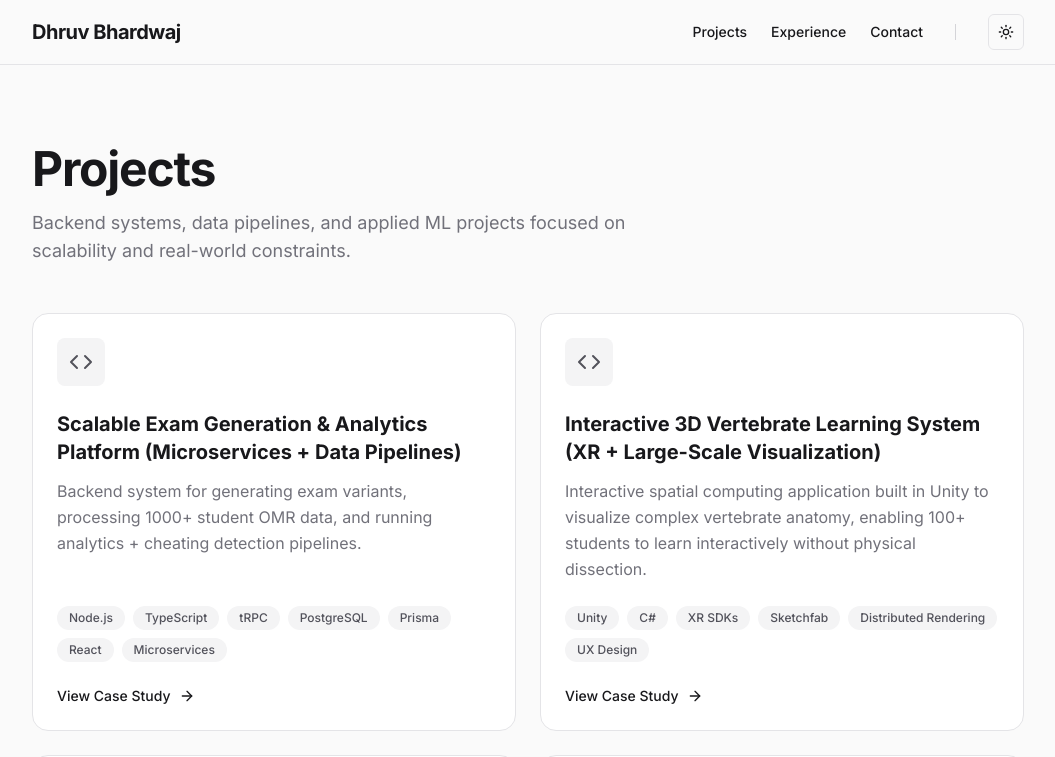
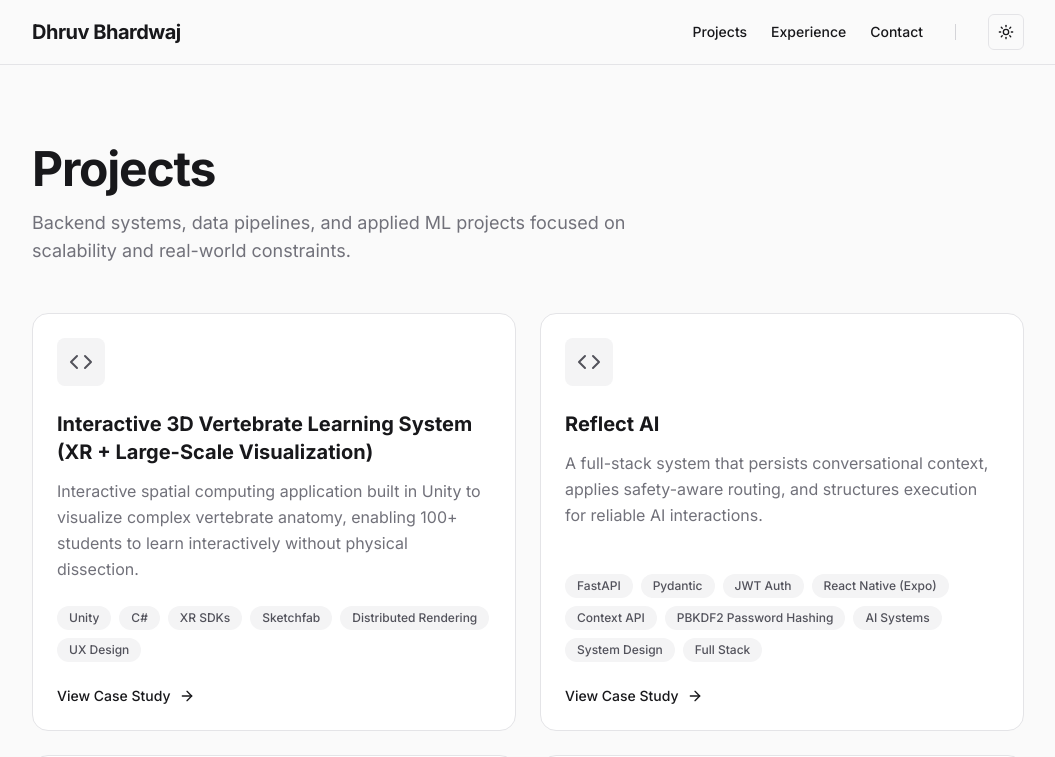
Before and after one commit to d2r3v/d2r3v.github.io, a Next.js app: page /projects in a window 1280 px wide. Shown: the top 757 px of the page, without its empty margins (112-1167 px from the left). Built offline with nearby package versions, Linux system fonts and the light colour scheme; no server answers.

Commit message:
Updated Project Structure

```diff
--- a/app/projects/data.ts
+++ b/app/projects/data.ts
@@ -14,7 +14,7 @@ export type Project = {
   diagram?: string
   diagramTitle?: string
   visuals?: { title: string; src: string; caption: string }[]
-  standoutSections?: { title: string; content: string }[]
+  standoutSections?: { title: string; content: string | string[] }[]
   tech: string[]
   githubUrl: string
   demoUrl?: string
@@ -24,65 +24,22 @@ export type Project = {
 
 export const projectsData: Project[] = [
   {
-    id: "exam-generation",
-    slug: "exam-generation-analysis",
-    title: "Scalable Exam Generation & Analytics Platform (Microservices + Data Pipelines)",
-    tagline: "Backend system processing 1000+ student exam submissions with automated grading, analytics, and cross-variant cheating detection.",
-    summary: "Backend system for generating exam variants, processing 1000+ student OMR data, and running analytics + cheating detection pipelines.",
-    metrics: [
-      "Processed OMR data for 1000+ student submissions per exam cycle",
-      "Detected cross-variant anomalies using statistical comparison pipelines",
-      "Handled high-volume CSV ingestion and validation over independent microservices"
-    ],
-    contributions: [
-      "Designed microservice backend (Auth, Exam, Analytics) using tRPC + PostgreSQL.",
-      "Built CSV ingestion pipeline mapping OMR responses to structured student records.",
-      "Implemented deterministic grading engine (partial credit, negative marking, snapshots).",
-      "Developed cheating detection using cross-variant similarity + statistical risk scoring."
-    ],
-    visuals: [
-      {
-        title: "System Overview",
-        src: "/System_architecture.png",
-        caption: "Microservice architecture with API gateway routing requests across auth, exam generation, and analytics services"
-      },
-      {
-        title: "Grading & Analytics Pipeline",
-        src: "/Grading & Analytics Pipeline.png",
-        caption: "End-to-end pipeline from CSV ingestion to grading, analytics, and anomaly detection."
-      }
-    ],
-    standoutSections: [
-      {
-        title: "Algorithmic Cheating Detection Engine",
-        content: "A core capability of the system is applied statistical anomaly detection. Rather than relying on simple metadata, the pipeline conducts cross-variant answer comparisons. It actively regrades students against incorrectly shifted answer keys to track specific statistical similarities, utilizing risk scoring to surface potential academic misconduct purely from OMR data patterns."
-      },
-      {
-        title: "Scalability & Data Integrity Design",
-        content: "Designed to handle 1000+ students per exam cycle with heavy concurrent workflows. Built on a strictly typed, full-stack architecture running Node.js and React. On the database layer, strict multi-tenant isolation is enforced via PostgreSQL Row-Level Security (RLS) while audit-safe historic integrity is guaranteed by maintaining immutable snapshots of exams mapped to specific submissions. Designed to ensure reproducible grading and audit-safe results through immutable snapshots and variant-specific mappings."
-      }
-    ],
-    tech: ["Node.js", "TypeScript", "tRPC", "PostgreSQL", "Prisma", "React", "Microservices"],
-    githubUrl: "",
-    reportUrl: "/Exam_Gen_Project_Report.pdf",
-    status: "Completed"
-  },
-  {
     id: "xr-vertebrate",
     slug: "xr-vertebrate-visualization",
     title: "Interactive 3D Vertebrate Learning System (XR + Large-Scale Visualization)",
     tagline: "Immersive classroom application integrating dynamic 3D asset pipelines",
-    summary: "Interactive spatial computing application built in Unity to visualize complex vertebrate anatomy, enabling 100+ students to learn interactively without physical dissection.",
+    summary:
+      "Interactive spatial computing application built in Unity to visualize complex vertebrate anatomy, enabling 100+ students to learn interactively without physical dissection.",
     metrics: [
       "Deployed and rigorously tested with 100+ active biology students",
       "Rendered high-fidelity volumetric anatomy models maintaining a steady 60+ FPS",
-      "Achieved 90% cross-device accessibility parity leveraging Sketchfab integration"
+      "Achieved 90% cross-device accessibility parity leveraging Sketchfab integration",
     ],
     contributions: [
       "Built dynamic model loading system mapping folder workspaces seamlessly to improve lecture flow.",
       "Designed an intuitive interaction layer optimized for low cognitive load and input precision.",
       "Conducted usability testing removing motion sickness by implementing stable visual reference bases.",
-      "Optimized rendering thresholds and camera speeds for a strict high-resolution video wall deployment."
+      "Optimized rendering thresholds and camera speeds for a strict high-resolution video wall deployment.",
     ],
     diagram: `Controller Input → Interaction System → Model Controller → Renderer
                                    ↓
@@ -90,33 +47,155 @@ export const projectsData: Project[] = [
     standoutSections: [
       {
         title: "Explored System Extensions & Tradeoffs",
-        content: "CROSS-DEVICE ACCESSIBILITY (WEB-BASED RENDERING)\nGoal: Make the system accessible without high-end hardware.\nApproach: Explored WebSockets and remote rendering. Due to the high infrastructure cost, we opted to use Sketchfab instead, achieving ~90% of accessibility goals with minimal engineering overhead, trading custom guided labs for scalability.\n\nMOBILE-BASED CONTROLLER (GYROSCOPE INTERACTION)\nGoal: Replace traditional input with mobile controls via QR code.\nTech: Explored real-time sensor streaming over Firebase.\nOutcome: Deferred implementation because real-time synchronization scaling in a dense lab setting added too much complexity. Key insight: Interaction design must balance novelty with reliability in teaching environments."
+        content:
+          "CROSS-DEVICE ACCESSIBILITY (WEB-BASED RENDERING)\nGoal: Make the system accessible without high-end hardware.\nApproach: Explored WebSockets and remote rendering. Due to the high infrastructure cost, we opted to use Sketchfab instead, achieving ~90% of accessibility goals with minimal engineering overhead, trading custom guided labs for scalability.\n\nMOBILE-BASED CONTROLLER (GYROSCOPE INTERACTION)\nGoal: Replace traditional input with mobile controls via QR code.\nTech: Explored real-time sensor streaming over Firebase.\nOutcome: Deferred implementation because real-time synchronization scaling in a dense lab setting added too much complexity. Key insight: Interaction design must balance novelty with reliability in teaching environments.",
       },
       {
         title: "Reliability & Interaction Design Challenges",
-        content: "CONTROLLER RELIABILITY UNDER LOAD\nProblem: Bluetooth controllers frequently disconnected in high-density labs, causing erratic model behavior.\nSolution: We implemented software-level input validation, added fallbacks, and enforced safe defaults upon signal loss, significantly stabilizing the system.\n\nDESIGNING FOR DIFFERENT USER MENTAL MODELS\nObservation: Usability tests showed that older instructors preferred structured, predictable actions, whereas younger students preferred fluid, direct manipulation.\nApproach: We iterated on control schemes to balance simplicity, responsiveness, and predictability—proving that 'intuitive' design is context-dependent."
-      }
+        content:
+          "CONTROLLER RELIABILITY UNDER LOAD\nProblem: Bluetooth controllers frequently disconnected in high-density labs, causing erratic model behavior.\nSolution: We implemented software-level input validation, added fallbacks, and enforced safe defaults upon signal loss, significantly stabilizing the system.\n\nDESIGNING FOR DIFFERENT USER MENTAL MODELS\nObservation: Usability tests showed that older instructors preferred structured, predictable actions, whereas younger students preferred fluid, direct manipulation.\nApproach: We iterated on control schemes to balance simplicity, responsiveness, and predictability—proving that 'intuitive' design is context-dependent.",
+      },
     ],
-    tech: ["Unity", "C#", "XR SDKs", "Sketchfab", "Distributed Rendering", "UX Design"],
+    tech: [
+      "Unity",
+      "C#",
+      "XR SDKs",
+      "Sketchfab",
+      "Distributed Rendering",
+      "UX Design",
+    ],
     githubUrl: "",
-    status: "Completed"
+    status: "Completed",
+  },
+  {
+    id: "reflect-ai",
+    slug: "reflect-ai",
+    title: "Reflect AI",
+    tagline: "Memory-aware AI companion with safety-aware response routing",
+    summary:
+      "A full-stack system that persists conversational context, applies safety-aware routing, and structures execution for reliable AI interactions.",
+    overview:
+      "Most AI chat systems treat conversations as stateless. Reflect AI explores how persistent memory and structured execution pipelines enable more reliable and context-aware AI systems.",
+    metrics: [
+      "Implemented end-to-end authenticated chat flow with persistent conversation support",
+      "Structured backend for context retrieval and future tool orchestration",
+    ],
+    contributions: [
+      "Designed a memory-aware conversation system with persistent context retrieval",
+      "Built a modular backend architecture (FastAPI) supporting context, tools, and execution pipelines",
+      "Implemented end-to-end authentication with secure token handling in a React Native (Expo) app",
+      "Structured the system for future tool orchestration and multi-step reasoning",
+      "Designed a safety-aware response pipeline (risk classification → mode selection → controlled response routing)",
+    ],
+    standoutSections: [
+      {
+        title: "System Design Highlights",
+        content: [
+          "Separation of concerns between mobile client and backend services",
+          "Planned execution pipeline: context → tool selection → execution → response",
+          "Deterministic context updates to avoid race conditions in parallel execution",
+          "Extensible architecture for LLM providers and external tools",
+        ],
+      },
+      {
+        title: "What I Learned",
+        content: [
+          "Designing AI systems requires more than model calls — state, safety, and execution flow matter",
+          "Clean abstractions early (context, tools, orchestration) prevent major refactors later",
+          "Balancing extensibility with simplicity is critical to avoid overengineering",
+        ],
+      },
+    ],
+    tech: [
+      "FastAPI",
+      "Pydantic",
+      "JWT Auth",
+      "React Native (Expo)",
+      "Context API",
+      "PBKDF2 Password Hashing",
+      "AI Systems",
+      "System Design",
+      "Full Stack",
+    ],
+    status: "In Progress",
+    githubUrl: "https://github.com/d2r3v/reflect-ai",
+  },
+  {
+    id: "exam-generation",
+    slug: "exam-generation-analysis",
+    title: "Scalable Exam Generation & Analytics Platform (Microservices + Data Pipelines)",
+    tagline:
+      "Backend system processing 1000+ student exam submissions with automated grading, analytics, and cross-variant cheating detection.",
+    summary:
+      "Backend system for generating exam variants, processing 1000+ student OMR data, and running analytics + cheating detection pipelines.",
+    metrics: [
+      "Processed OMR data for 1000+ student submissions per exam cycle",
+      "Detected cross-variant anomalies using statistical comparison pipelines",
+      "Handled high-volume CSV ingestion and validation over independent microservices",
+    ],
+    contributions: [
+      "Designed microservice backend (Auth, Exam, Analytics) using tRPC + PostgreSQL.",
+      "Built CSV ingestion pipeline mapping OMR responses to structured student records.",
+      "Implemented deterministic grading engine (partial credit, negative marking, snapshots).",
+      "Developed cheating detection using cross-variant similarity + statistical risk scoring.",
+    ],
+    visuals: [
+      {
+        title: "System Overview",
+        src: "/System_architecture.png",
+        caption:
+          "Microservice architecture with API gateway routing requests across auth, exam generation, and analytics services",
+      },
+      {
+        title: "Grading & Analytics Pipeline",
+        src: "/Grading & Analytics Pipeline.png",
+        caption:
+          "End-to-end pipeline from CSV ingestion to grading, analytics, and anomaly detection.",
+      },
+    ],
+    standoutSections: [
+      {
+        title: "Algorithmic Cheating Detection Engine",
+        content:
+          "A core capability of the system is applied statistical anomaly detection. Rather than relying on simple metadata, the pipeline conducts cross-variant answer comparisons. It actively regrades students against incorrectly shifted answer keys to track specific statistical similarities, utilizing risk scoring to surface potential academic misconduct purely from OMR data patterns.",
+      },
+      {
+        title: "Scalability & Data Integrity Design",
+        content:
+          "Designed to handle 1000+ students per exam cycle with heavy concurrent workflows. Built on a strictly typed, full-stack architecture running Node.js and React. On the database layer, strict multi-tenant isolation is enforced via PostgreSQL Row-Level Security (RLS) while audit-safe historic integrity is guaranteed by maintaining immutable snapshots of exams mapped to specific submissions. Designed to ensure reproducible grading and audit-safe results through immutable snapshots and variant-specific mappings.",
+      },
+    ],
+    tech: [
+      "Node.js",
+      "TypeScript",
+      "tRPC",
+      "PostgreSQL",
+      "Prisma",
+      "React",
+      "Microservices",
+    ],
+    githubUrl: "",
+    reportUrl: "/Exam_Gen_Project_Report.pdf",
+    status: "Completed",
   },
   {
     id: "pillcare",
     slug: "pillcare",
     title: "PillCare",
-    tagline: "Multi-modal ML system combining vision and OCR to identify pills under real-world ambiguity.",
-    summary: "Deep learning system identifying medications from real-world images (vision + OCR imprints), achieving 84% accuracy via gated modality fusion.",
+    tagline:
+      "Multi-modal ML system combining vision and OCR to identify pills under real-world ambiguity.",
+    summary:
+      "Deep learning system identifying medications from real-world images (vision + OCR imprints), achieving 84% accuracy via gated modality fusion.",
     metrics: [
       "Achieved 84% identification accuracy using gated modality fusion",
       "Outperformed vision-only baseline by +3.6% on extremely ambiguous visual features",
-      "Expanded training dataset by 3x (707 images) utilizing targeted offline augmentation"
+      "Expanded training dataset by 3x (707 images) utilizing targeted offline augmentation",
     ],
     contributions: [
       "Built multi-stage ML pipeline mapping preprocessing → OCR → fusion → inference utilizing MobileNetV2 and CRNN models.",
       "Designed gated fusion mechanism dynamically weighing visual vs. OCR inputs, dampening noisy text influence.",
       "Optimized cross-entropy loss across 16 imbalanced drug classes via targeted offline augmentation.",
-      "Automated dataset expansion using openFDA APIs and deployed the full graph to edge devices via TFLite."
+      "Automated dataset expansion using openFDA APIs and deployed the full graph to edge devices via TFLite.",
     ],
     diagramTitle: "Model Pipeline (Vision + OCR Fusion)",
     diagram: `Image Input
@@ -133,75 +212,43 @@ export const projectsData: Project[] = [
     standoutSections: [
       {
         title: "The Gated Fusion Idea",
-        content: "Most pill identification systems rely on either image classification or text lookup, which breaks down in real-world conditions (missing text, similar pills). Instead of treating vision and OCR equally, PillCare employs a confidence gate that decides when OCR should influence predictions. This allows the system to ignore OCR when no readable text exists and use it when visual ambiguity is high. This approach raised accuracy to 84% (+3.6% over vision-only)."
+        content:
+          "Most pill identification systems rely on either image classification or text lookup, which breaks down in real-world conditions (missing text, similar pills). Instead of treating vision and OCR equally, PillCare employs a confidence gate that decides when OCR should influence predictions. This allows the system to ignore OCR when no readable text exists and use it when visual ambiguity is high. This approach raised accuracy to 84% (+3.6% over vision-only).",
       },
       {
         title: "Data and Class Imbalance Challenges",
-        content: "Addressing data quality provided greater returns than model complexity. A 3x offline augmentation gave the most significant improvement (+9%). Furthermore, a severe class imbalance caused the model to ignore minority classes (e.g., amoxicillin). Utilizing `compute_class_weight(\"balanced\")` combined with targeted augmentation successfully optimized cross-entropy loss across all 16 drug classes, guaranteeing non-zero recall for rare pills."
-      }
+        content:
+          'Addressing data quality provided greater returns than model complexity. A 3x offline augmentation gave the most significant improvement (+9%). Furthermore, a severe class imbalance caused the model to ignore minority classes (e.g., amoxicillin). Utilizing `compute_class_weight("balanced")` combined with targeted augmentation successfully optimized cross-entropy loss across all 16 drug classes, guaranteeing non-zero recall for rare pills.',
+      },
     ],
-    tech: ["TensorFlow", "Keras", "OpenCV", "MobileNetV2", "CRNN", "OpenFDA API"],
+    tech: [
+      "TensorFlow",
+      "Keras",
+      "OpenCV",
+      "MobileNetV2",
+      "CRNN",
+      "OpenFDA API",
+    ],
     githubUrl: "https://github.com/d2r3v/PillCare",
-    status: "Completed"
+    status: "Completed",
   },
-{
-  id: "reflect-ai",
-  slug: "reflect-ai",
-  title: "Reflect AI",
-  tagline: "Memory-aware AI companion with safety-aware response routing",
-  summary: "A full-stack system that persists conversational context, applies safety-aware routing, and structures execution for reliable AI interactions.",
-  overview: "Most AI chat systems treat conversations as stateless. Reflect AI explores how persistent memory and structured execution pipelines enable more reliable and context-aware AI systems.",
-
-  contributions: [
-    "Designed a memory-aware conversation system with persistent context retrieval",
-    "Built a modular backend architecture (FastAPI) supporting context, tools, and execution pipelines",
-    "Implemented end-to-end authentication with secure token handling in a React Native (Expo) app",
-    "Structured the system for future tool orchestration and multi-step reasoning",
-    "Designed a safety-aware response pipeline (risk classification → mode selection → controlled response routing)"
-  ],
-
-  standoutSections: [
-    {
-      title: "System Design Highlights",
-      content: "Separation of concerns between mobile client and backend services\nPlanned execution pipeline: context → tool selection → execution → response\nDeterministic context updates to avoid race conditions in parallel execution\nExtensible architecture for LLM providers and external tools"
-    },
-    {
-      title: "What I Learned",
-      content: "Designing AI systems requires more than model calls — state, safety, and execution flow matter\nClean abstractions early (context, tools, orchestration) prevent major refactors later\nBalancing extensibility with simplicity is critical to avoid overengineering"
-    }
-  ],
-
-  tech: [
-    "FastAPI",
-    "Pydantic",
-    "JWT Auth",
-    "React Native (Expo)",
-    "Context API",
-    "PBKDF2",
-    "AI Systems",
-    "System Design",
-    "Full Stack"
-  ],
-
-  status: "In Progress",
-
-  githubUrl: "https://github.com/d2r3v/reflect-ai",
-},
   {
     id: "burnout-detection",
     slug: "developer-burnout-detection",
     title: "Detecting Developer Burnout from GitHub Activity (Data + ML Pipeline)",
-    tagline: "Unsupervised learning pipeline identifying engineering burnout entirely from behavioral telemetry",
-    summary: "Data science pipeline analyzing temporal GitHub activity using Isolation Forests to detect early signals of developer burnout before critical turnover.",
+    tagline:
+      "Unsupervised learning pipeline identifying engineering burnout entirely from behavioral telemetry",
+    summary:
+      "Data science pipeline analyzing temporal GitHub activity using Isolation Forests to detect early signals of developer burnout before critical turnover.",
     metrics: [
       "Ingested and evaluated thousands of commits from multiple open-source repositories",
       "Correlated 'Surge-and-Stop' patterns with periods of ≥2 weeks of developer inactivity",
-      "Filtered noisy unstructured text and normalized asynchronous logic across global time zones"
+      "Filtered noisy unstructured text and normalized asynchronous logic across global time zones",
     ],
     contributions: [
       "Built time-series data ingestion pipeline processing massive behavioral telemetry from open-source startups.",
       "Developed an extraction system mapping noisy behaviors (late-night work, intensity spikes) to structured indicators.",
-      "Designed composite burnout risk scoring function using unsupervised anomaly detection mapping behaviors to inactivity."
+      "Designed composite burnout risk scoring function using unsupervised anomaly detection mapping behaviors to inactivity.",
     ],
     diagram: `[GitHub API]
      ↓
@@ -215,16 +262,18 @@ export const projectsData: Project[] = [
     standoutSections: [
       {
         title: "Key Findings: The Surge-and-Stop Pattern",
-        content: "By visualizing and mapping out activity data over long periods, we identified a distinct \"Surge-and-Stop\" pattern: intense bursts of work are reliably followed by 2 or more weeks of complete inactivity. Time-series analysis proved that work timing (such as late-night or weekend commits) and intensity were significantly stronger predictive signals of imminent burnout than the emotional tone embedded in those commits. We also found that developers in high-responsibility roles demonstrated a higher baseline risk."
+        content:
+          'By visualizing and mapping out activity data over long periods, we identified a distinct "Surge-and-Stop" pattern: intense bursts of work are reliably followed by 2 or more weeks of complete inactivity. Time-series analysis proved that work timing (such as late-night or weekend commits) and intensity were significantly stronger predictive signals of imminent burnout than the emotional tone embedded in those commits. We also found that developers in high-responsibility roles demonstrated a higher baseline risk.',
       },
       {
         title: "Engineering Highlights in Unstructured Data",
-        content: "A major engineering challenge was building a reliable composite scoring system despite the absolute lack of any manually labeled 'burnout' datasets. We handled noisy text data from thousands of commit messages, navigated complex time zone normalizations across highly distributed open-source teams, and filtered out low-signal contributors and bots. The pipeline successfully transforms vast amounts of asynchronous unstructured GitHub data into a clean, actionable time-series for detecting overwork patterns."
-      }
+        content:
+          "A major engineering challenge was building a reliable composite scoring system despite the absolute lack of any manually labeled 'burnout' datasets. We handled noisy text data from thousands of commit messages, navigated complex time zone normalizations across highly distributed open-source teams, and filtered out low-signal contributors and bots. The pipeline successfully transforms vast amounts of asynchronous unstructured GitHub data into a clean, actionable time-series for detecting overwork patterns.",
+      },
     ],
     tech: ["Python", "Pandas", "Scikit-learn", "GitHub API", "Isolation Forest"],
     githubUrl: "",
     reportUrl: "/Burnout_Detection.pdf",
-    status: "Completed"
-  }
+    status: "Completed",
+  },
 ]
```
Also changed, not shown: app/projects/[slug]/page.tsx (+13 -3 lines).
